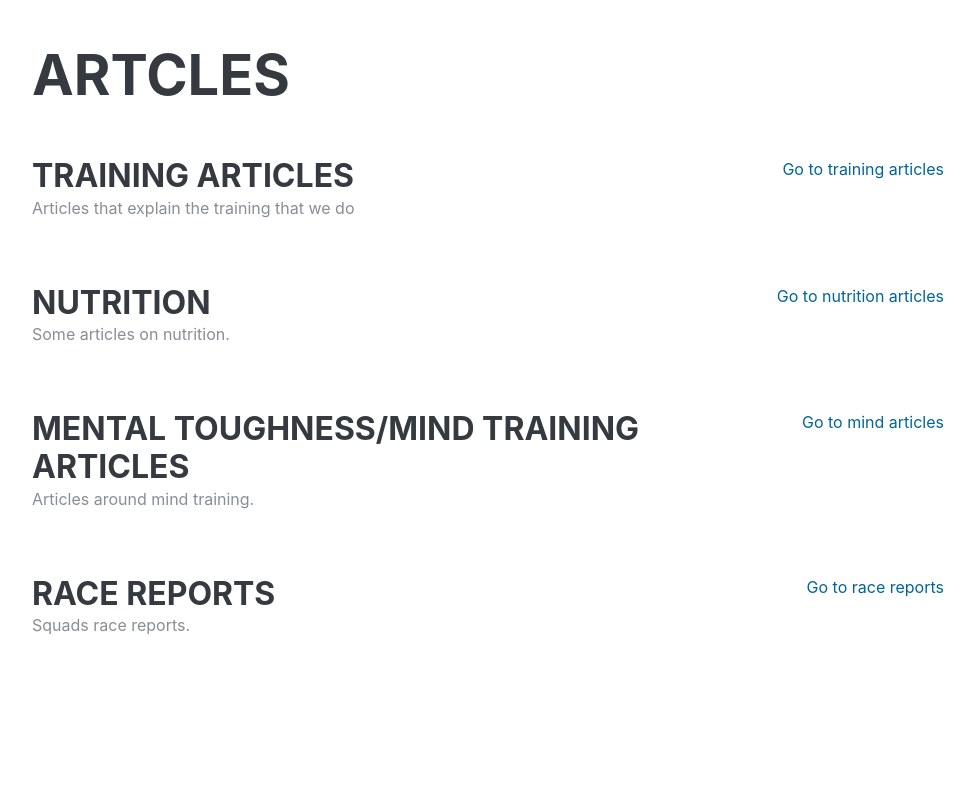
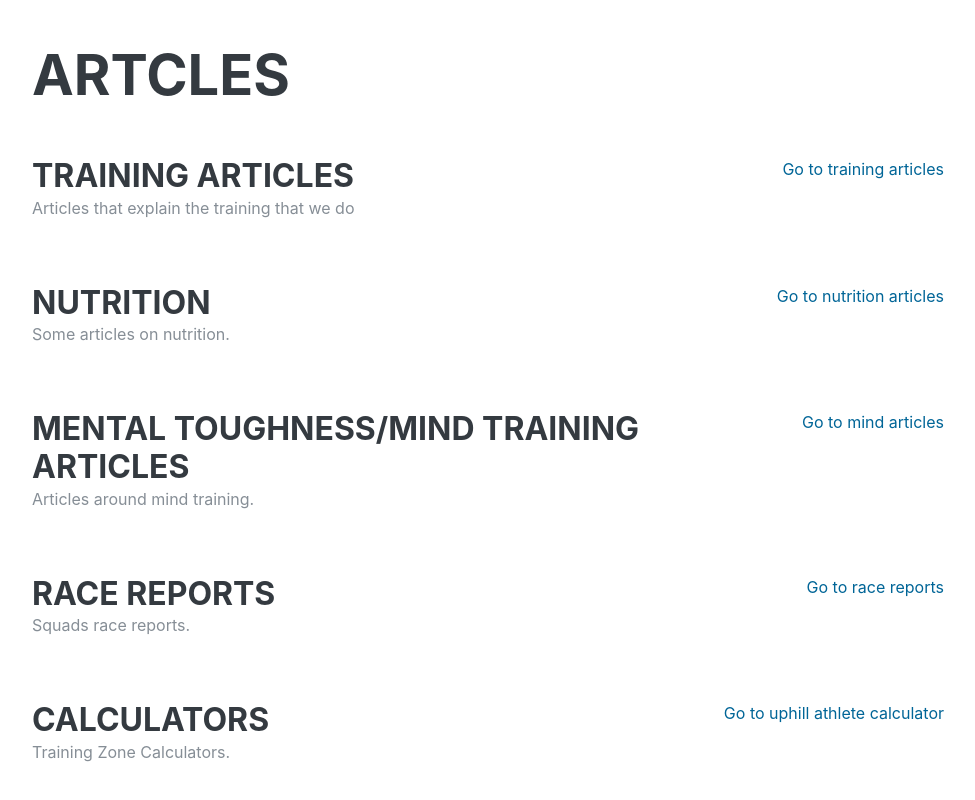
Before and after one commit to pkellytricoach/pkellytricoach.github.io, a plain HTML site: page index.html in a window 1280 px wide. Shown: the part 2410-3210 px from the top of the page, without its empty margins (288-1263 px from the left). Drawn offline with Linux system fonts and the light colour scheme; a web font is replaced by a local one.

Commit message:
Added uphill athlete calculator

```diff
--- a/index.html
+++ b/index.html
@@ -168,6 +168,17 @@
             <span class="text-primary"><a href="race-reports.html">Go to race reports</a></span>
           </div>
         </div>
+
+        <div class="resume-item d-flex flex-column flex-md-row justify-content-between mb-5">
+          <div class="resume-content">
+            <h3 class="mb-0">Calculators</h3>
+            <p>Training Zone Calculators.</p>
+          </div>
+          <div class="resume-date text-md-right">
+            <span class="text-primary"><a href="uphill-calculator.html">Go to uphill athlete calculator</a></span>
+          </div>
+        </div>
+
       </div>
 
     </section>
```
